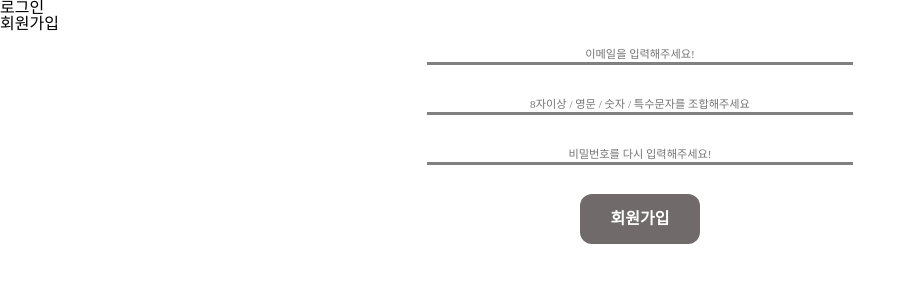
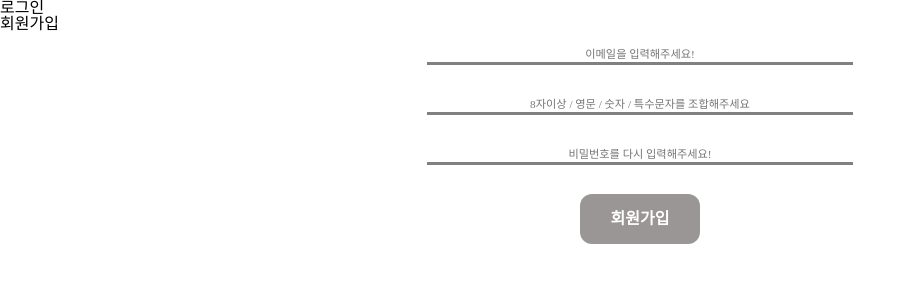
Before and after one commit to codingbe/wanted-pre-onboarding-challenge-fe-1, a React (Vite) app in the folder client/: page /auth/signup in a window 1280 px wide. Shown: the top 300 px of the page, without its empty margins (0-916 px from the left). Built offline with nearby package versions, Linux system fonts and the light colour scheme.

Commit message:
Update: 유효성 검사에 따른 회원가입 버튼의 변화 구현

```diff
--- a/client/src/components/Auth/SignUp.tsx
+++ b/client/src/components/Auth/SignUp.tsx
@@ -26,16 +26,18 @@ const Input = styled.input<{ check: any }>`
     font-size: 0.7rem;
   }
 `;
-const Submit = styled.button`
+const Submit = styled.button<{ disabled: boolean }>`
   all: unset;
   background-color: #706a6a;
-  cursor: pointer;
+  cursor: ${({ disabled }) => (disabled ? "" : "pointer")};
   width: 120px;
   height: 50px;
   text-align: center;
   color: white;
   font-weight: bold;
   border-radius: 12px;
+  transition: 0.4s;
+  opacity: ${({ disabled }) => (disabled ? 0.7 : 1)};
 `;
 const ErrMsg = styled.span`
   text-align: center;
@@ -48,7 +50,7 @@ export default function SignUp() {
   const {
     register,
     handleSubmit,
-    formState: { errors },
+    formState: { errors, isValid },
     getValues,
   } = useForm({ mode: "onChange" });
 
@@ -109,7 +111,7 @@ export default function SignUp() {
         />
         <ErrMsg>{errors.password2?.message as string}</ErrMsg>
       </FormColumn>
-      <Submit type="submit" disabled={true}>
+      <Submit type="submit" disabled={!isValid}>
         회원가입
       </Submit>
     </Form>
```
